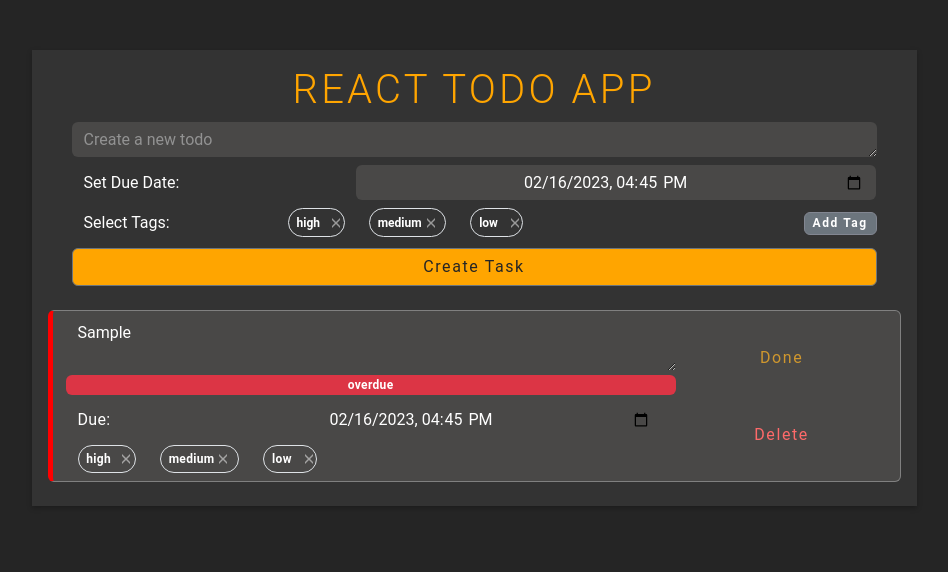
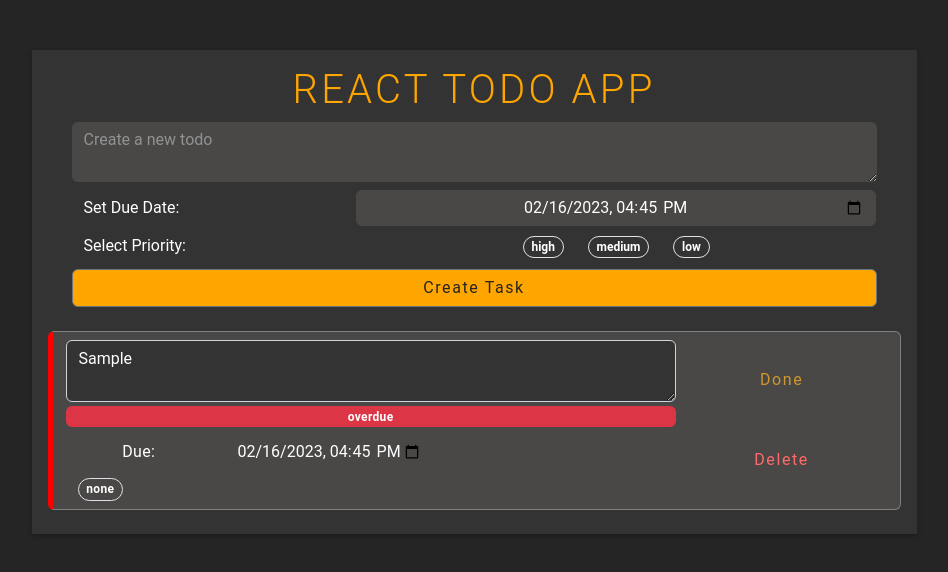
Before and after one commit to sc-pak/react-takehome-challenge, a React (Create React App) app: page / in a window 1280 px wide. Both pictures are taken after typing "Sample" into the empty fields and a click on the button "Create Task". Shown: the top 572 px of the page, without its empty margins (166-1114 px from the left). Built offline with nearby package versions, Linux system fonts and the light colour scheme.

Commit message:
Implement priority tags

```diff
--- a/src/App.css
+++ b/src/App.css
@@ -11,6 +11,16 @@ body {
   background: #252525;
   text-rendering: optimizeSpeed;
   font-family: "Roboto", sans-serif;
+}
+
+.blink_me {
+  animation: blinker 1s linear infinite;
+}
+
+@keyframes blinker {
+  50% {
+    opacity: 0;
+  }
 }
 
 .App {
@@ -143,7 +153,7 @@ textarea[name="formTodoInput"], input[name="formDueDate"] {
   color: white;
   border: none;
   min-height: 1.5rem;
-  height: 2.2rem;
+  height: auto;
 }
 
 textarea[name="formTodoInput"]::placeholder {
--- a/src/App.js
+++ b/src/App.js
@@ -53,7 +53,10 @@ const App = () => {
       },
     ]
   );
-  // const [priority, setPriority] = useState(null);
+
+  const [priority, setPriority] = useState("none");
+
+  // const [priority, setPriority] = useState(0);
 
   // Update Methods
 
@@ -78,10 +81,13 @@ const App = () => {
           dueDate: date,
           overdue: Date.parse(date) < currentTime,
           tags: tags,
+          priority: priority,
         },
       ]);
       setTodoText("");
       setDate(localizeISODateString(new Date().toISOString()));
+    } else {
+      // Todo: blink text input in form to indicate why task was not created
     }
   };
 
@@ -92,12 +98,30 @@ const App = () => {
     setTodosWrapper(newTodos);
   };
 
-  const deleteTag = (key) => {
+  const deleteTodoTag = (todoKey, tagKey) => {
+    todos[todoKey].tags = todos[todoKey].tags.filter((_, index) => {
+      return index !== tagKey;
+    });
+    setTodosWrapper(todos);
+  };
+
+  const deleteAvailableTag = (key) => {
+    console.log(tags);
     const newTags = tags.filter((_, index) => {
       return index !== key;
     });
 
     setTags(newTags);
+  };
+
+  const selectPriority = (selection) => {
+    if (priority === "none") {
+      setPriority(selection);
+    } else if (priority === selection) {
+      setPriority("none");
+    } else {
+      setPriority(selection);
+    }
   };
 
   const toggleTagSelection = (key) => {
@@ -146,8 +170,11 @@ const App = () => {
         setDueDate={setDate}
         addTodo={addTodo}
         tags={tags}
-        removeTag={deleteTag}
+        removeTag={deleteAvailableTag}
         selectTag={toggleTagSelection}
+        selectPriority={selectPriority}
+        setPriority={setPriority}
+        priority={priority}
       />
 
       <TodoList
@@ -159,6 +186,7 @@ const App = () => {
         editDueDate={editDueDate}
         markDone={markDone}
         currentTime={currentTime}
+        removeTag={deleteTodoTag}
       />
     </div>
   );
--- /dev/null
+++ b/src/Priorities.js
@@ -0,0 +1,35 @@
+import PriorityTag from "./PriorityTag.js";
+
+function Priorities({
+  todoIndex,
+  list,
+  remove,
+  select,
+  setPriority,
+  priority,
+  selectPriority,
+}) {
+  return (
+    <div className="row justify-content-center">
+      {Array.isArray(list) &&
+        list.map((tag, index) => (
+          <div key={index} className={"text-start col-auto"}>
+            <PriorityTag
+              index={index}
+              todoIndex={todoIndex}
+              text={tag.text}
+              color={tag.color}
+              isSelected={tag.selected}
+              remove={remove}
+              priority={priority}
+              select={select}
+              setPriority={setPriority}
+              selectPriority={selectPriority}
+            />
+          </div>
+        ))}
+    </div>
+  );
+}
+
+export default Priorities;
--- /dev/null
+++ b/src/PriorityTag.js
@@ -0,0 +1,36 @@
+function PriorityTag({
+  todoIndex,
+  index,
+  text,
+  color,
+  isSelected,
+  remove,
+  select,
+  setPriority,
+  selectPriority,
+  priority,
+}) {
+  return (
+    <span
+      className={
+        "tag container badge rounded-pill border " +
+        (priority === text ? " border-5 border-white" : "")
+      }
+    >
+      <div className="row text-start justify-content-start">
+        <div
+          className={"col-8 align-self-center"}
+          value={text}
+          onClick={(e) => {
+            selectPriority(e.target.outerText);
+          }}
+          style={{ color: "white" }}
+        >
+          {text}
+        </div>
+      </div>
+    </span>
+  );
+}
+
+export default PriorityTag;
--- a/src/Todo.js
+++ b/src/Todo.js
@@ -1,4 +1,6 @@
 import Tags from "./Tags";
+import Priorities from "./Priorities";
+import PriorityTag from "./PriorityTag";
 
 function Todo({
   todo,
@@ -8,6 +10,7 @@ function Todo({
   markDone,
   editDueDate,
   remove,
+  removeTag,
 }) {
   return (
     <li
@@ -23,17 +26,17 @@ function Todo({
             <div className="todo-entry col mx-1">
               <div className="row">
                 <textarea
-                  className="col mb-1"
+                  className="form-control col mb-1"
                   type="text"
                   value={todo.text}
                   onChange={(e) => {
                     editTodo(e.target.value, index);
                   }}
-                  style={{ border: "none" }}
+                  style={{ background: "#333", color: "white" }}
                 ></textarea>
               </div>
 
-              <div className="duedate-group row text-start">
+              <div className="duedate-group row text-start justify-content-start">
                 {Date.parse(todo.dueDate) < currentTime ? (
                   <span className="badge text-bg-danger align-self-center">
                     overdue
@@ -42,15 +45,15 @@ function Todo({
                   ""
                 )}
                 <label
-                  className="col-2 align-self-center"
+                  className="col-2 text-end align-self-center"
                   htmlFor="dueDate"
                   style={{ color: "white" }}
                 >
                   Due:
                 </label>
-                <div className="col-10 align-self-center ms-auto">
+                <div className="col-8 align-self-center">
                   <input
-                    className="text-center align-self-center"
+                    className="col-md-8 text-end align-self-center"
                     name="todoDueDate"
                     type="datetime-local"
                     value={todo.dueDate}
@@ -63,7 +66,9 @@ function Todo({
               </div>
 
               <div className="tags row text-start">
-                <Tags list={todo.tags} />
+                <div key={index} className={"text-start col-auto"}>
+                  <PriorityTag text={todo.priority} />
+                </div>
               </div>
             </div>
 
--- a/src/TodoForm.js
+++ b/src/TodoForm.js
@@ -1,4 +1,5 @@
 import Tags from "./Tags";
+import Priorities from "./Priorities";
 
 const TodoForm = ({
   todoText,
@@ -9,12 +10,15 @@ const TodoForm = ({
   tags,
   removeTag,
   selectTag,
+  setPriority,
+  selectPriority,
+  priority,
 }) => {
   return (
     <div className="container mb-4">
       <div className="textInput-group container align-self-center mb-2">
         <textarea
-          className="form-control"
+          className={"form-control"}
           type="text"
           name="formTodoInput"
           value={todoText}
@@ -50,21 +54,28 @@ const TodoForm = ({
 
       <div className="tagSelect-group container mb-2">
         <div className="row text-start justify-content-start ms-auto align-self-end">
-          <div className="col-3 text-start align-self-center">
+          <div className="col-4 text-start align-self-center">
             <label htmlFor="dueDate" style={{ color: "white" }}>
-              Select Tags:
+              Select Priority:
             </label>
           </div>
 
-          <div className="col-6 text-start align-self-center">
-            <Tags list={tags} remove={removeTag} select={selectTag} />
+          <div className="col-8">
+            <Priorities
+              list={tags}
+              remove={removeTag}
+              select={selectTag}
+              setPriority={setPriority}
+              selectPriority={selectPriority}
+              priority={priority}
+            />
           </div>
 
-          <div className="col-3 text-end align-self-center">
+          {/* <div className="col-3 text-end align-self-center">
             <button className="badge bg-secondary" style={{ width: "auto" }}>
               Add Tag
             </button>
-          </div>
+          </div> */}
         </div>
       </div>
 
--- a/src/TodoList.js
+++ b/src/TodoList.js
@@ -7,6 +7,7 @@ const TodoList = ({
   editDueDate,
   markDone,
   remove,
+  removeTag,
 }) => {
   return (
     <>
@@ -23,6 +24,7 @@ const TodoList = ({
                 markDone={markDone}
                 editDueDate={editDueDate}
                 remove={remove}
+                removeTag={removeTag}
               />
             ))}
           </ul>
```
